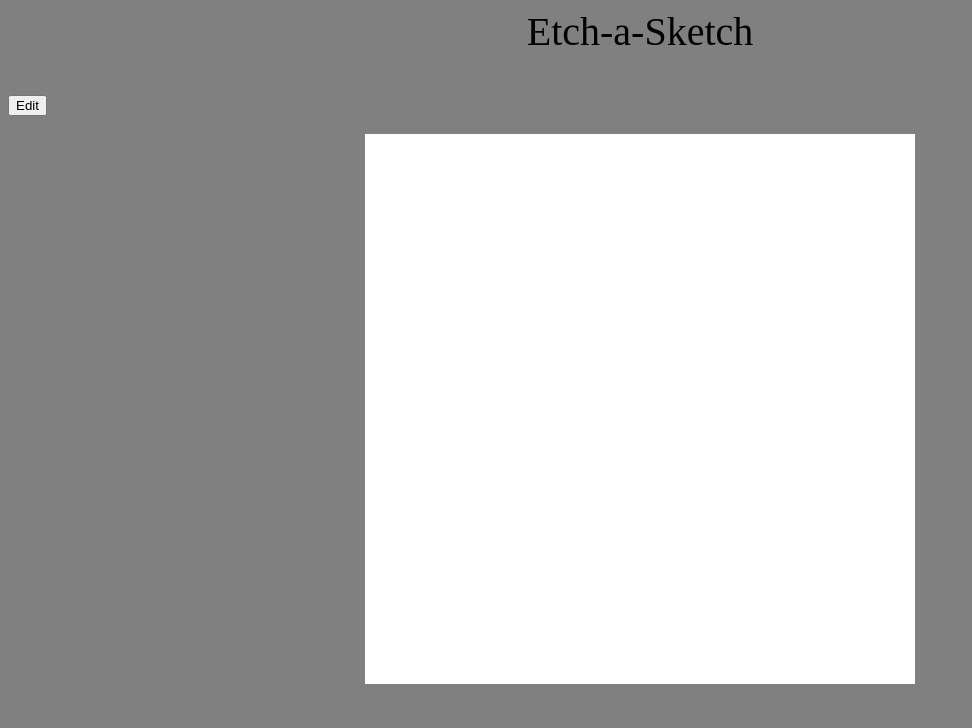
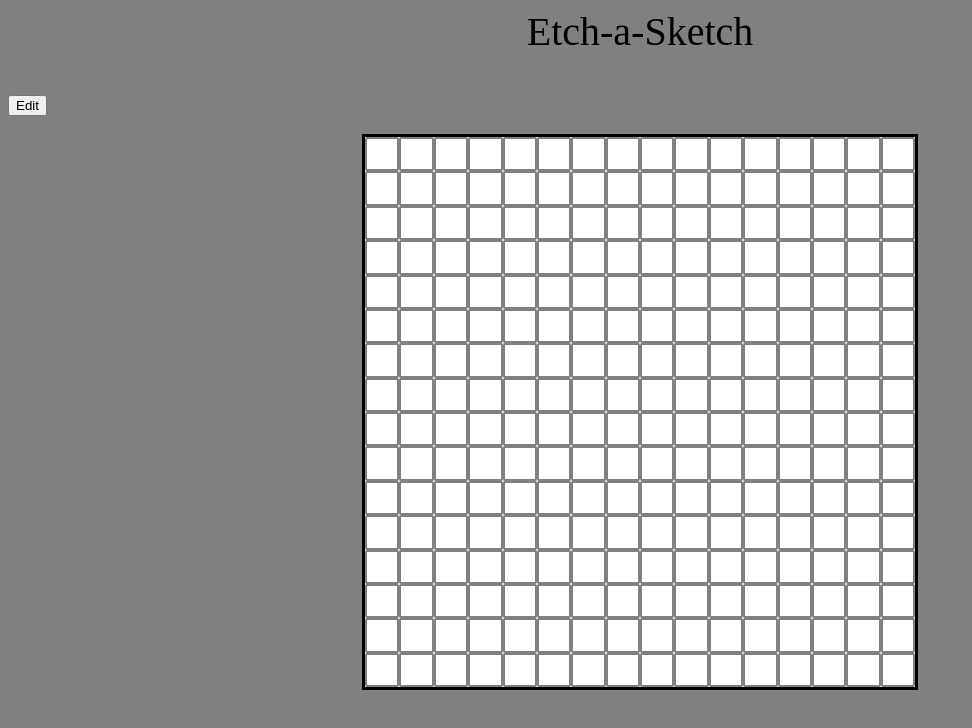
Before and after one commit to maskudo/Etch-a-Sketch, a plain HTML site: page index.html in a window 1280 px wide. Shown: the whole page, without its empty margins (0-972 px from the left). Drawn offline with Linux system fonts and the light colour scheme.

Commit message:
created a 16*16 grid

```diff
--- a/index.html
+++ b/index.html
@@ -3,7 +3,7 @@
 <head>
     <title>Etch-a-Sketch</title>
     <link rel="stylesheet" href="style.css">
-    <script src="script.js"></script>
+
 </head>
 <body>
     <header>Etch-a-Sketch</header>
@@ -13,6 +13,7 @@
     <br>
     <div class="container"></div>
 
+    <script src="script.js"></script>
+</body>
 
-</body>
 </html>
--- a/script.js
+++ b/script.js
@@ -1,7 +1,12 @@
-const container = document.querySelector(".container")
+const gridContainer = document.querySelector(".container")
 let gridSize = 16
-const box = []
-for(let i=0;i<gridSize;i++){
+let box = []
+
+//creating grid boxes
+for(let i=0;i<gridSize*gridSize;i++){
     box[i] = document.createElement('div')
+    box[i].setAttribute('class','gridItem')
+    gridContainer.append(box[i])
+}
 
-}
+gridContainer.setAttribute('style',`grid-template-columns:repeat(${gridSize},auto)`)
--- a/style.css
+++ b/style.css
@@ -14,4 +14,18 @@ body{
     width: 550px;
     background-color: white;
     margin:auto;
+    border-style: solid;
+    border-width: 1%;
+    border-color: black;
 }
+.gridItem{
+    border-style: solid;
+    border-width: 2px;
+    border-color: grey;
+    border-radius: 2px;
+    background-color: white;
+
+}
+.gridItem:hover{
+    background-color: black;
+}
```
